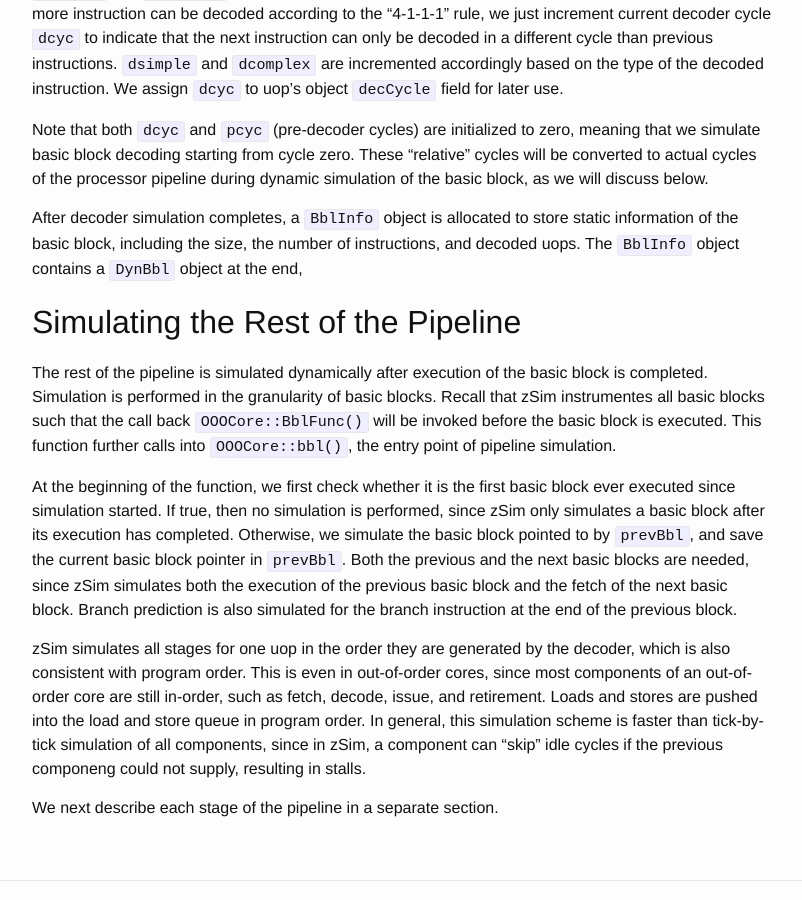
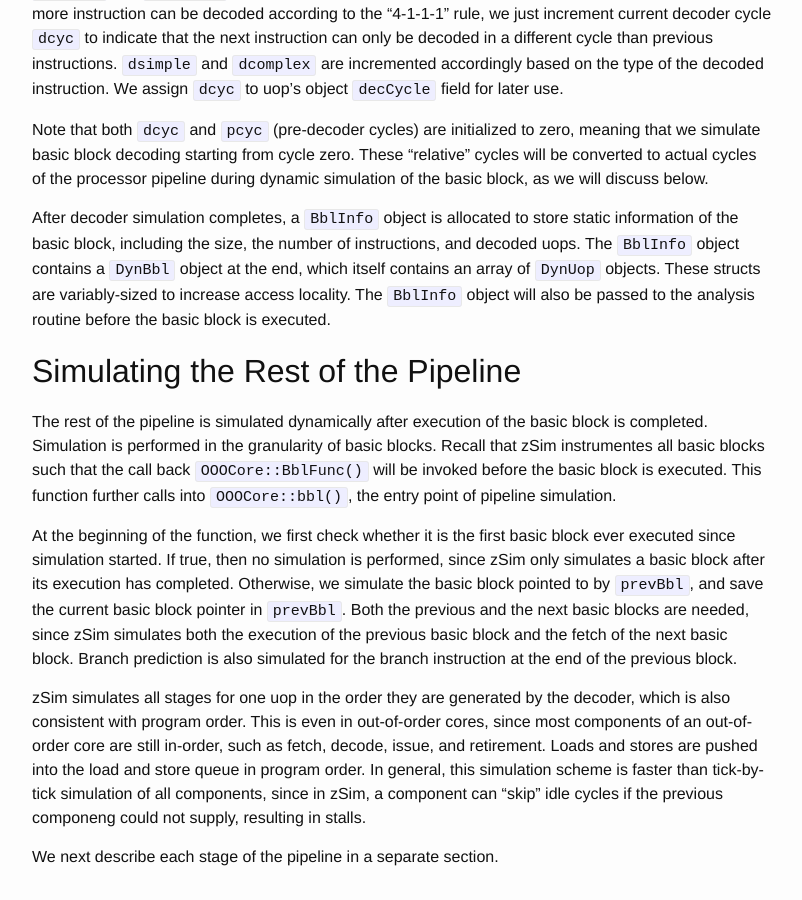
Before and after one commit to wangziqi2013/wangziqi2013.github.io, a Jekyll site: the page built from _posts/2019-12-31-zsim-microarch.markdown, in a window 1280 px wide and 900 px high, scrolled down 9977 px. Shown: the whole window, without its empty margins (238-1040 px from the left). Built offline with Jekyll 4.4.1, drawn with Linux system fonts in a browser that asks for light colours.

Commit message:
Adding BblInfo

```diff
--- a/_posts/2019-12-31-zsim-microarch.markdown
+++ b/_posts/2019-12-31-zsim-microarch.markdown
@@ -358,7 +358,8 @@ simulation of the basic block, as we will discuss below.
 
 After decoder simulation completes, a `BblInfo` object is allocated to store static information of the basic block,
 including the size, the number of instructions, and decoded uops. The `BblInfo` object contains a `DynBbl` object
-at the end,
+at the end, which itself contains an array of `DynUop` objects. These structs are variably-sized to increase access
+locality. The `BblInfo` object will also be passed to the analysis routine before the basic block is executed.
 
 ## Simulating the Rest of the Pipeline
 
```
